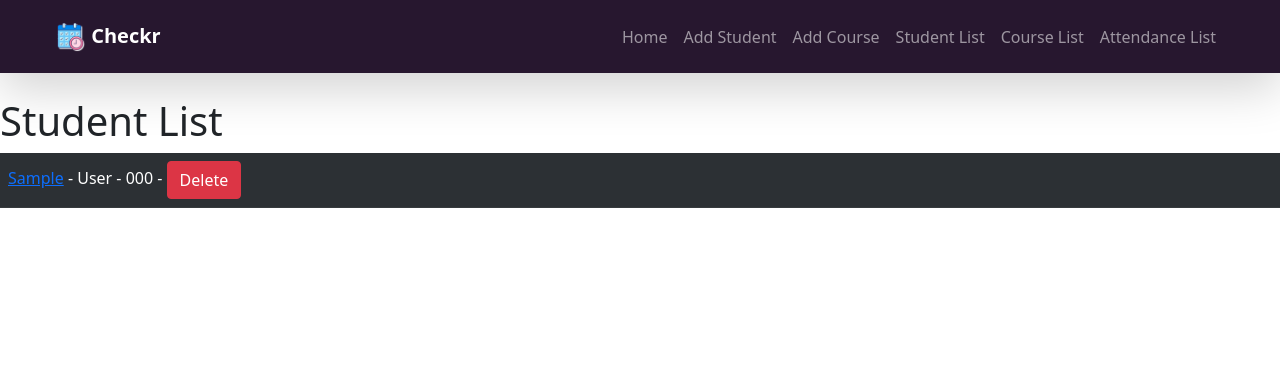
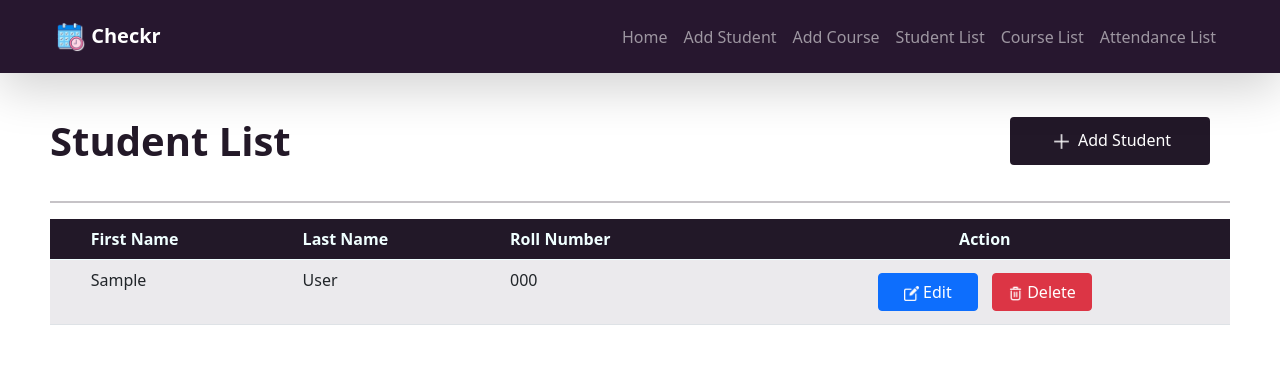
Before and after one commit to shaniacc/CSIT327-Repo_Canoy_Ylaya_Lozano_Lavador, a Flask app: page /Studentlist in a window 1280 px wide. Shown: the top 373 px of the page. Run offline with Flask 3, Linux system fonts and the light colour scheme; tables that the repository leaves empty hold one stand-in row (values such as "Sample post").

Commit message:
added UI to studentlist page

```diff
--- a/templates/StudentList.html
+++ b/templates/StudentList.html
@@ -1,5 +1,60 @@
 {%extends 'base.html'%}
     {%block content%}
+    <style>
+        body{
+            background-color: rgb(255, 255, 255);
+            font-family: system-ui, -apple-system, BlinkMacSystemFont, 'Segoe UI', Roboto, Oxygen, Ubuntu, Cantarell, 'Open Sans', 'Helvetica Neue', sans-serif, sans-serif;
+        }
+
+        h1{
+            color: #1f1525fb;
+            font-weight: bold;
+            margin: 20px;
+            margin-bottom: 0px;
+            margin-left: 50px;
+        }
+
+        .table-format{
+            margin-left: 50px;
+            margin-right: 50px;
+            margin-bottom: 50px;
+        }
+
+        td:first-child {
+        margin-left: 100px; /* Change the margin value according to your preference */
+        }
+
+        thead{
+            background-color: #1f1525fb;
+            color: azure;
+        }
+
+        th{
+            font-size: 16px;
+        }
+
+        table {
+            background-color: rgba(210, 197, 221, 0.154);
+        }
+
+        tr:hover{
+            background-color: rgba(147, 134, 158, 0.319);
+        }
+
+        .add-student{
+            width: 200px;
+            background-color: #1f1525fb;
+            color: white;
+            padding: 10px;
+        }
+
+        .add-student:hover{
+            background-color: rgb(79, 52, 79);
+            color: white;
+        }
+
+
+    </style>
         {%for message in get_flashed_messages(class )%}
 
         <div class="alert alert-success alert-dismissible fade show" role="alert">
@@ -11,19 +66,47 @@
         {%endfor%}
 
 
-        <h1>Student List</h1>
-        <table class="table table-hover table-dark table-striped">
-            {%for students in students%}
-            <tr>
-                <td>
-                    <a href="{{url_for('updateStudent', id=students.id)}}">{{students.first_name}}</a> - {{students.last_name}} - {{students.roll_number}} -
-                    <a class="btn btn-danger" href="{{url_for('deleteStudent', id=students.id)}}">Delete</a>
-                </td>
-            </tr>
+        <div style="display: flex; margin-right: 50px">
+            <h1>Student List</h1>
+            <a class="btn add-student" href="{{url_for('addStudent')}}" style="width: 200px; margin: 20px; margin-left: auto;">
+                <img src="{{url_for('static', filename='css/images/plus.png')}}" alt="Add Student" width="15px" height="15px" style="margin: 5px;">
+                Add Student
+            </a>
+        </div>
 
-
+        <hr style="margin-left: 50px; margin-right: 50px; border-top: 2px solid #1f1525fb;">
+        <div class="table-format">
+            <table class="table table-hover table-striped">
+                <thead>
+                    <tr>
+                        <th scope="col"> </th>
+                        <th scope="col">First Name</th>
+                        <th scope="col">Last Name</th>
+                        <th scope="col">Roll Number</th>
+                        <th scope="col" style="text-align: center;">Action</th>
+                    </tr>
+                </thead>
+                {%for students in students%}
+                <tbody>
+                    <tr>
+                        <td> </td>
+                        <td>{{students.first_name}}</td>
+                        <td>{{students.last_name}}</td>
+                        <td>{{students.roll_number}}</td>
+                        <td style="text-align: center;">
+                            <a class="btn btn-primary" href="{{url_for('updateStudent', id=students.id)}}" style="width: 100px; margin: 5px;">
+                                <img src="{{url_for('static', filename='css/images/edit.png')}}" alt="Edit" width="15px" height="15px">
+                                Edit
+                            </a>
+                            <a class="btn btn-danger" href="{{url_for('deleteStudent', id=students.id)}}" style="width: 100px; margin: 5px;">
+                                <img src="{{url_for('static', filename='css/images/delete.png')}}" alt="Delete" width="15px" height="15px">
+                                Delete
+                            </a>
+                        </td>
+                    </tr>
+                </tbody>
             {%endfor%}
             </table>
-
+        </div>
 
     {%endblock%}
```
Also changed, not shown: static/css/images/delete.png (added), static/css/images/edit.png (added), static/css/images/plus.png (added).
